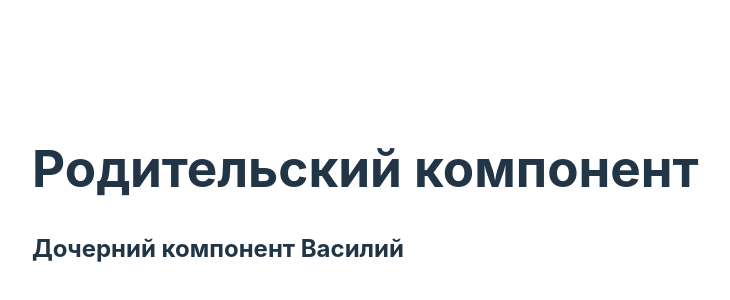
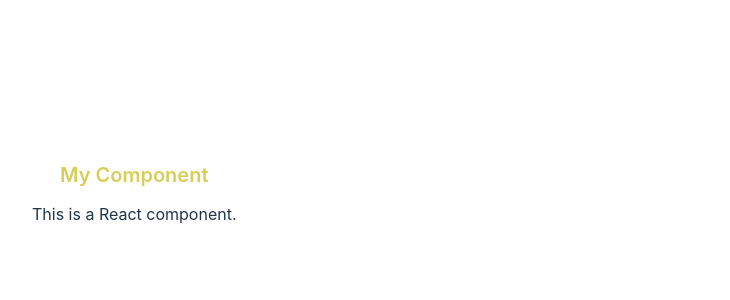
Before and after one commit to nemzorov/presentation-react-cli, a React (Vite) app: page / in a window 1280 px wide. Shown: the part 204-504 px from the top of the page, without its empty margins (0-730 px from the left). Built offline with nearby package versions, Linux system fonts and the light colour scheme.

Commit message:
Стили css

```diff
--- a/src/App.jsx
+++ b/src/App.jsx
@@ -1,9 +1,8 @@
-import ChildComponent from './components/ChildrenComponent'
-import ParentComponent from './components/ParentComponent'
+import MyComponent from './components/MyComponent'
 
 function App() {
   return (
-    <ParentComponent children={<ChildComponent name="Василий" />} />
+    <MyComponent />
   )
 }
 
--- a/src/components/ChildrenComponent.jsx
+++ /dev/null
@@ -1,8 +0,0 @@
-const ChildComponent = (props) => {
-    return (
-        // пропс name пришел из компонента App
-        <h2>Дочерний компонент {props.name}</h2>
-    )
-}
-
-export default ChildComponent;
--- /dev/null
+++ b/src/components/MyComponent/index.jsx
@@ -0,0 +1,12 @@
+import './style.css'
+
+const MyComponent = () => {
+    return (
+        <div className="my-component">
+            <h1>My Component</h1>
+            <p>This is a React component.</p>
+        </div>
+    )
+}
+
+export default MyComponent;
--- /dev/null
+++ b/src/components/MyComponent/style.css
@@ -0,0 +1,10 @@
+.my-component h1 {
+    font-size: 20px;
+    font-weight: 600;
+    text-align: center;
+    color: #d6ce58;
+}
+
+.my-component span {
+    font-size: 10px;
+}
--- a/src/components/ParentComponent.jsx
+++ /dev/null
@@ -1,11 +0,0 @@
-const ParentComponent = (props) => {
-    return (
-        // используем react фрагмент <></>
-        <>
-            <h1>Родительский компонент</h1>
-            {props.children} {/* Дочерний компонент получаем из пропсов */}
-        </>
-    )
-}
-
-export default ParentComponent;
```
